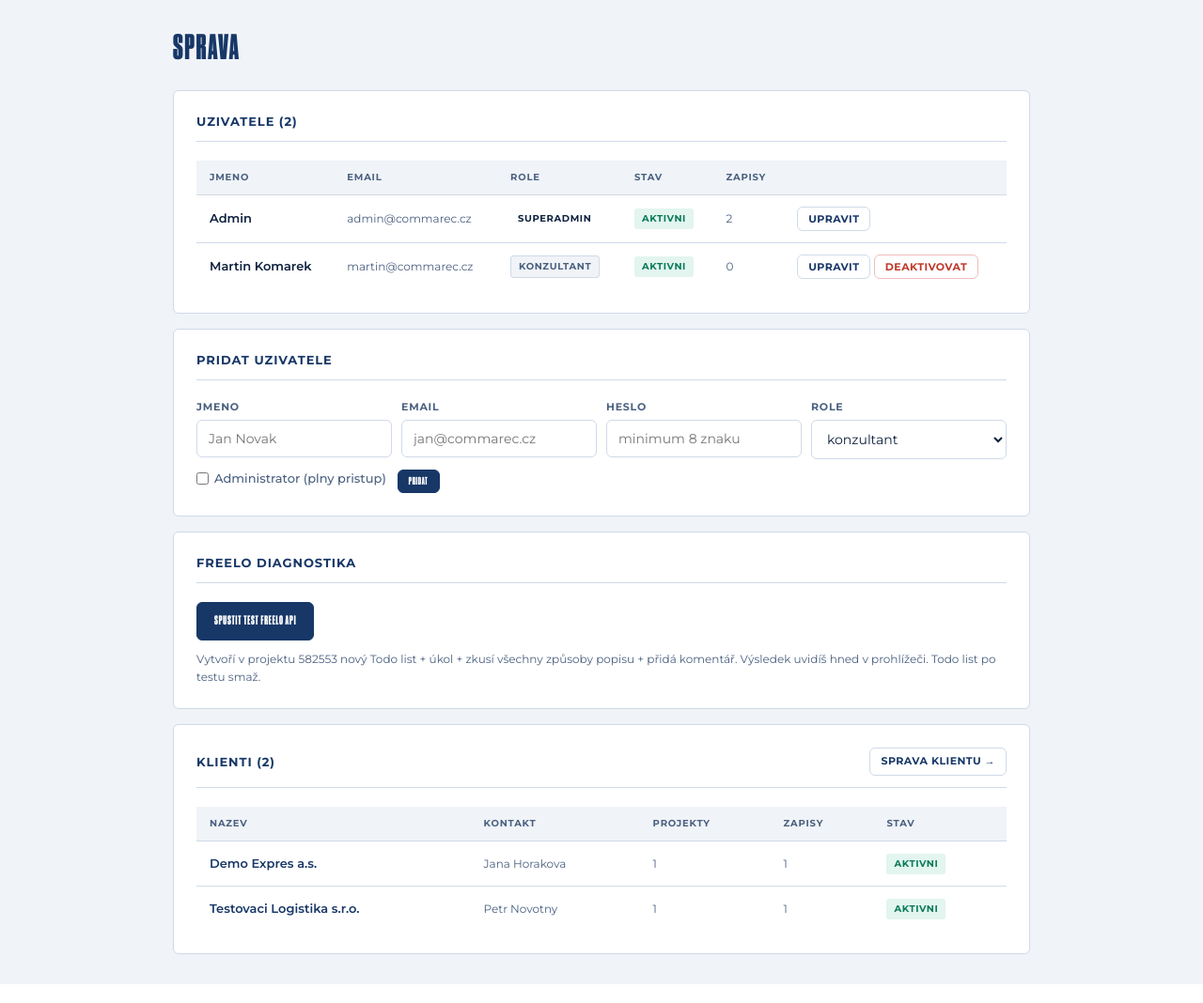
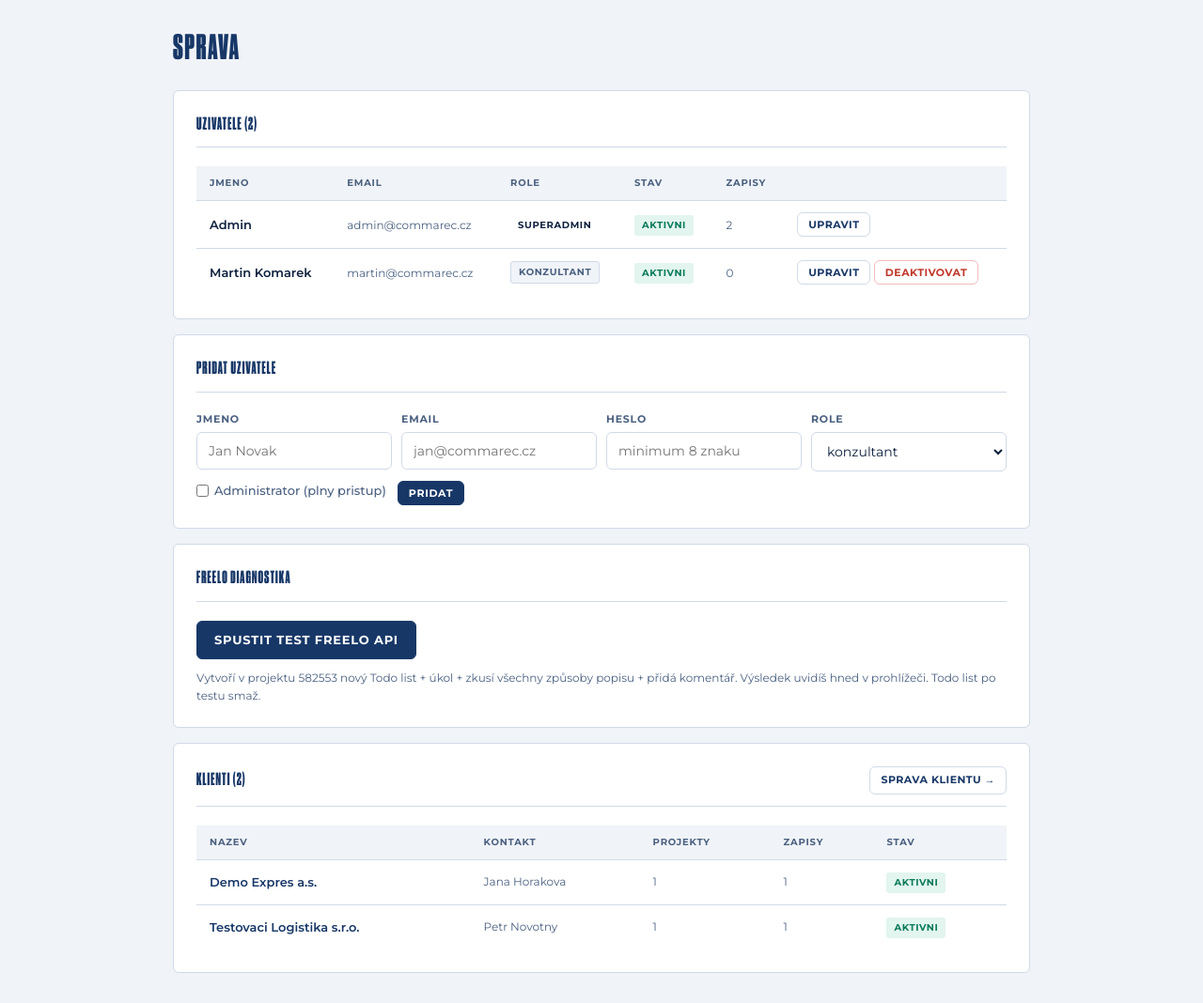
Before and after one commit to CommarecMK/commarec-zapisy, a Flask app: page /admin in a window 1280 px wide. Shown: the part 56-1124 px from the top of the page at 94% size. Run offline with Flask 3, Linux system fonts and the light colour scheme; the visitor is signed in with stand-in values (Sample User, id 1); some libraries are stand-ins or nearby versions.

Commit message:
Add files via upload

```diff
--- a/app.py
+++ b/app.py
@@ -945,6 +945,7 @@ def odeslat_do_freela(zapis_id):
         deadline = (task.get("deadline") or "").strip()
         # Posli popis primo pri vytvareni — zkus vsechna pole ktera Freelo muze prijimat
         desc = (task.get("desc") or "").strip()
+        # Pozn: "content" pri vytvoreni ukolu Freelo ignoruje — popis se posilá zvlášt přes /description
         if assignee:
             wid = members_by_name.get(assignee.lower())
             if wid: payload["worker_id"] = wid
@@ -963,6 +964,7 @@ def odeslat_do_freela(zapis_id):
                 task_id   = (task_data.get("data") or task_data).get("id")
                 if task_id:
                     desc = (task.get("desc") or "").strip()
+        # Pozn: "content" pri vytvoreni ukolu Freelo ignoruje — popis se posilá zvlášt přes /description
                     if desc:
                         # Freelo vyzaduje pole "content" pro popis ukolu
                         dr = freelo_post(f"/task/{task_id}/description", {"content": desc})
--- a/templates/admin.html
+++ b/templates/admin.html
@@ -1,5 +1,26 @@
 {% extends "base.html" %}
 {% block title %}Sprava{% endblock %}
+{% block extra_head %}
+<style>
+.card-header h2{
+  font-family:"DrukCondensed","Impact",sans-serif !important;
+  font-size:18px !important;
+  font-weight:900 !important;
+  color:#173767 !important;
+  text-transform:uppercase !important;
+  letter-spacing:0.06em !important;
+}
+.btn, button, input[type=submit]{
+  font-family:"Montserrat",sans-serif !important;
+  font-weight:700 !important;
+}
+.btn-danger{
+  font-family:"Montserrat",sans-serif !important;
+  font-size:11px !important;
+  font-weight:700 !important;
+}
+</style>
+{% endblock %}
 {% block content %}
 <div class="container">
   <div class="page-header">
--- a/templates/base.html
+++ b/templates/base.html
@@ -90,14 +90,14 @@ a:hover { text-decoration: underline; }
 .card { background: var(--surface); border: 1px solid var(--border); border-radius: var(--radius); padding: 1.5rem; }
 .card + .card { margin-top: 1rem; }
 .card-header { display: flex; justify-content: space-between; align-items: center; margin-bottom: 1.25rem; padding-bottom: 12px; border-bottom: 1px solid var(--border); }
-.card-header h2 { font-size: 13px; font-weight: 700; color: var(--navy); text-transform: uppercase; letter-spacing: 0.07em; }
+.card-header h2 { font-family: "DrukCondensed","Impact",sans-serif; font-size: 17px; font-weight: 900; color: var(--navy); text-transform: uppercase; letter-spacing: 0.06em; }
 
 /* PAGE HEADER */
 .page-header { margin-bottom: 1.75rem; display: flex; align-items: flex-start; justify-content: space-between; gap: 1rem; flex-wrap: wrap; }
 .page-header /* H1: Druk Condensed Super, Verzálky / All Caps */
 h1 { font-family: var(--font-display); font-size: 36px; font-weight: 900; color: var(--navy); letter-spacing: 0.05em; text-transform: uppercase; line-height: 1.0; }
 /* H2: Montserrat Bold */
-h2 { font-family: var(--font-body); font-size: 16px; font-weight: 700; color: var(--navy); line-height: 1.3; }
+h2 { font-family: var(--font-body); font-size: 18px; font-weight: 700; color: var(--navy); line-height: 1.3; }
 /* H3: Montserrat Bold, Verzálky */
 h3 { font-family: var(--font-body); font-size: 11px; font-weight: 700; color: var(--muted); text-transform: uppercase; letter-spacing: 0.1em; }
 .label-caps { font-family: var(--font-body); font-size: 10px; font-weight: 400; text-transform: uppercase; letter-spacing: 0.12em; color: var(--muted); }
@@ -105,7 +105,7 @@ h3 { font-family: var(--font-body); font-size: 11px; font-weight: 700; color: va
 .page-header p { color: var(--muted); font-size: 13px; margin-top: 4px; font-weight: 500; }
 
 /* BUTTONS */
-.btn { display: inline-flex; align-items: center; gap: 6px; padding: 9px 18px; border-radius: var(--radius); font-size: 12px; font-weight: 700; cursor: pointer; border: 1.5px solid transparent; transition: all 0.15s; font-family: var(--font-body); text-decoration: none; letter-spacing: 0.04em; text-transform: uppercase; }
+.btn { display: inline-flex; align-items: center; gap: 6px; padding: 9px 18px; border-radius: var(--radius); font-size: 12px; font-weight: 700; cursor: pointer; border: 1.5px solid transparent; transition: all 0.15s; font-family: "Montserrat", sans-serif !important; text-decoration: none; letter-spacing: 0.04em; text-transform: uppercase; }
 .btn:hover { text-decoration: none; }
 .btn-primary { background: var(--blue); color: white; border-color: var(--blue); }
 .btn-primary:hover { background: #005fa8; }
@@ -119,6 +119,7 @@ h3 { font-family: var(--font-body); font-size: 11px; font-weight: 700; color: va
 .btn-danger { background: transparent; color: var(--danger); border-color: #f0bcbc; }
 .btn-danger:hover { background: var(--danger-bg); }
 .btn-sm { padding: 5px 11px; font-size: 11px; }
+button { font-family: "Montserrat", sans-serif; } input[type=submit] { font-family: "Montserrat", sans-serif; }
 
 /* FORMS */
 .form-group { margin-bottom: 1.25rem; }
```
